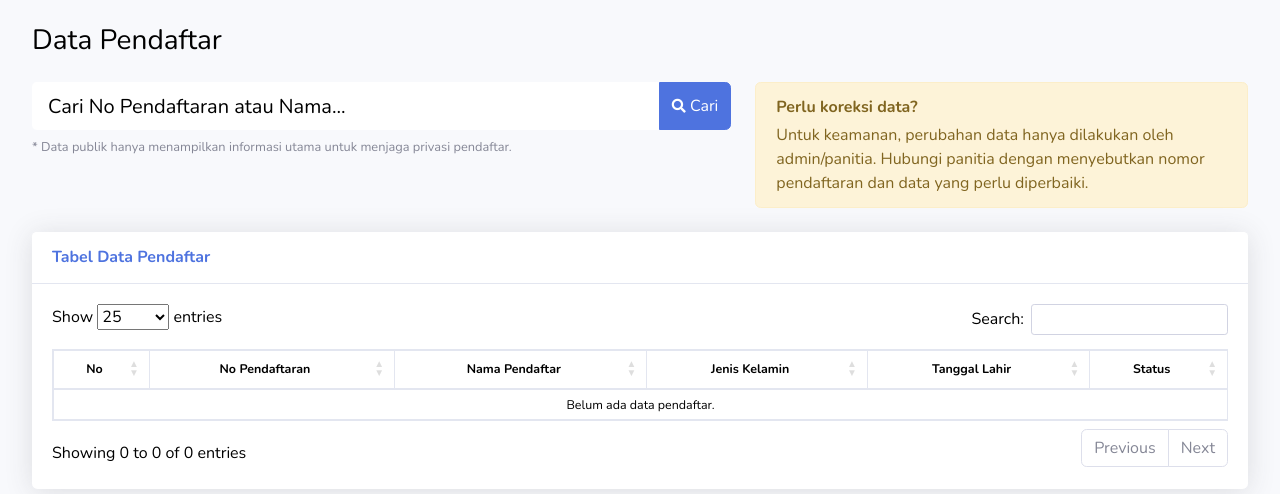
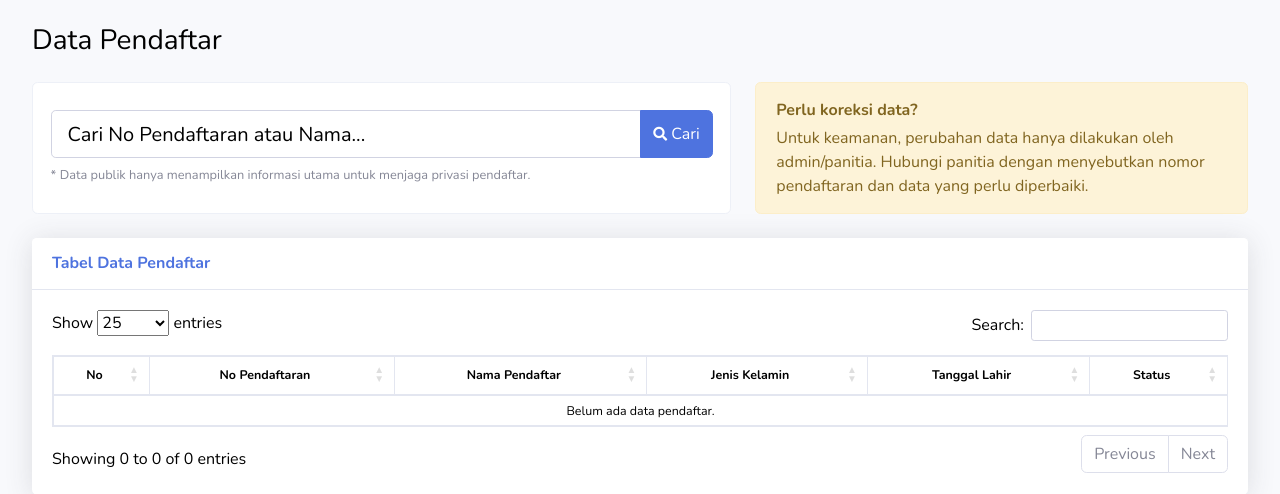
Before and after one commit to dewecorp/ppdb, a PHP site: page /data_pendaftar in a window 1280 px wide. Shown: the part 59-553 px from the top of the page. Run offline with PHP 8.4, Linux system fonts and the light colour scheme; data that the repository does not hold is empty; some libraries are stand-ins or nearby versions.

Commit message:
update pendaftar

```diff
--- a/data_pendaftar.php
+++ b/data_pendaftar.php
@@ -117,6 +117,32 @@ if ($wa_number !== '' && strpos($wa_number, '0') === 0) {
             width: 100% !important;
         }
 
+        .public-tools {
+            align-items: stretch;
+        }
+        .search-panel,
+        .correction-panel {
+            min-height: 132px;
+        }
+        .search-panel {
+            display: flex;
+            flex-direction: column;
+            justify-content: center;
+            background: #ffffff;
+            border: 1px solid #edf0f7;
+            border-radius: 0.35rem;
+            padding: 1rem 1.1rem;
+        }
+        .search-panel .input-group .form-control,
+        .search-panel .input-group .btn {
+            min-height: 46px;
+        }
+        .correction-panel {
+            display: flex;
+            flex-direction: column;
+            justify-content: center;
+        }
+
         /* Tetap satu tabel utuh -> header & body selalu lurus */
         .data-pendaftar-table-wrap {
             max-height: none;
@@ -184,6 +210,10 @@ if ($wa_number !== '' && strpos($wa_number, '0') === 0) {
                 font-size: 0.82rem;
                 padding: 0.8rem 0.75rem;
             }
+            .search-panel,
+            .correction-panel {
+                min-height: auto;
+            }
         }
         @media (min-width: 992px) {
             .data-pendaftar-shell {
@@ -230,11 +260,12 @@ if ($wa_number !== '' && strpos($wa_number, '0') === 0) {
             <h1 class="h3 mb-0 text-gray-800">Data Pendaftar</h1>
         </div>
 
-        <div class="row mb-4 align-items-stretch">
+        <div class="row mb-4 public-tools">
             <div class="col-lg-7 mb-3 mb-lg-0">
+                <div class="search-panel h-100">
                     <form action="" method="GET">
                         <div class="input-group">
-                        <input type="text" name="q" class="form-control form-control-lg bg-white border-0 small" placeholder="Cari No Pendaftaran atau Nama..." aria-label="Search" aria-describedby="basic-addon2" value="<?= isset($_GET['q']) ? esc($_GET['q']) : '' ?>">
+                            <input type="text" name="q" class="form-control form-control-lg bg-white small" placeholder="Cari No Pendaftaran atau Nama..." aria-label="Search" aria-describedby="basic-addon2" value="<?= isset($_GET['q']) ? esc($_GET['q']) : '' ?>">
                             <div class="input-group-append">
                                 <button class="btn btn-primary" type="submit">
                                     <i class="fas fa-search fa-sm"></i> Cari
@@ -249,8 +280,9 @@ if ($wa_number !== '' && strpos($wa_number, '0') === 0) {
                     </form>
                     <small class="text-muted mt-2 d-block">* Data publik hanya menampilkan informasi utama untuk menjaga privasi pendaftar.</small>
                 </div>
+            </div>
             <div class="col-lg-5">
-                <div class="alert alert-warning mb-0 h-100">
+                <div class="alert alert-warning mb-0 h-100 correction-panel">
                     <div class="font-weight-bold mb-1">Perlu koreksi data?</div>
                     <div>Untuk keamanan, perubahan data hanya dilakukan oleh admin/panitia. Hubungi panitia dengan menyebutkan nomor pendaftaran dan data yang perlu diperbaiki.</div>
                     <?php if ($wa_number !== ''): ?>
```
Lines whose indentation alone changed are shown as unchanged.
